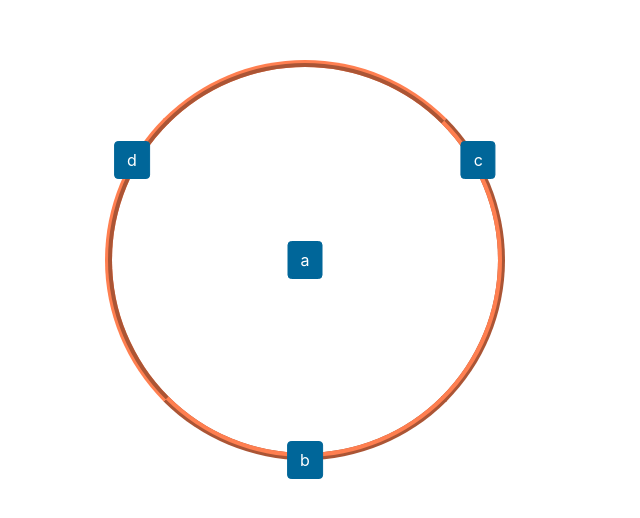
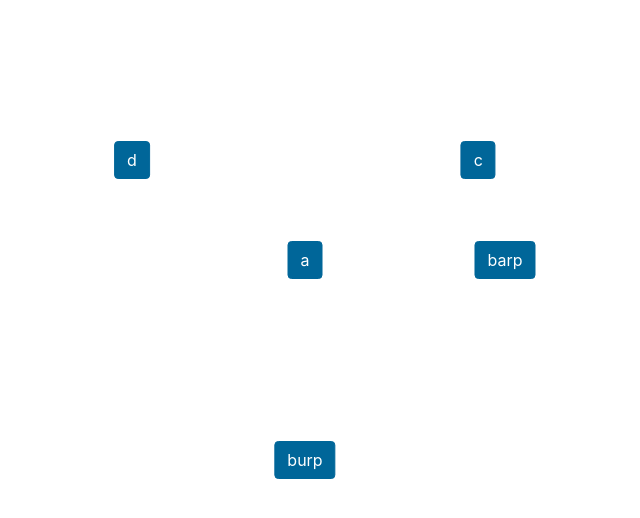
Before and after one commit to above-and-beyond-uor/help, a plain HTML site: page index.html in a window 1280 px wide. Shown: the part 140-658 px from the top of the page, without its empty margins (335-975 px from the left). Drawn offline with Linux system fonts and the light colour scheme.

Commit message:
handing over to nico

```diff
--- a/flowdata.csv
+++ b/flowdata.csv
@@ -1,5 +1,7 @@
 choice,location,text,branches,parent,row_no,label
 start,start,"Is the issue academic, administrative or personal?","administrative,academic,bop",,,a
-Administrative,administrative,Is it about your timetable?,,,,b
+Administrative,administrative,Is it about your timetable?,"burp,barp",,,b
 Academic,academic,Is it specific to one module?,,,,c
 beep,bop,hi there,,,,d
+burp,burp,,,,,burp
+barp,barp,,,,,barp
--- a/index.html
+++ b/index.html
@@ -16,7 +16,7 @@
 <script src="libraries/papaparse.4.3.6.min.js"></script>
 
 <link rel="stylesheet" href="libraries/bootstrapCollector.css">
-
+<!--
 <div style="border-radius:400px;
 border-style: ridge;
   border-color: coral;
@@ -28,9 +28,10 @@ border-style: ridge;
   margin-right: -50%;
   transform: translate(-50%, -50%);
    width:400; height:400"></div>
-
+-->
 <div id="map"></div>
 <script>
+
 function draw_node(this_row, generation, x_coordinate, y_coordinate){
   console.log("generation");
   console.log(generation);
@@ -71,21 +72,16 @@ function draw_node(this_row, generation, x_coordinate, y_coordinate){
     var this_degrees = branch_index * branch_degrees;
 
     var radius = 200;
-    var y_coordinate = 0 + Math.sin(this_degrees*Math.PI/180) * radius;
-    var x_coordinate = 0 + Math.cos(this_degrees*Math.PI/180) * radius;
+    y_coordinate = Math.sin(this_degrees*Math.PI/180) * radius;
+    x_coordinate = Math.cos(this_degrees*Math.PI/180) * radius;
 
     var this_new_row = csv_data.filter(function(local_row){
+      local_row.x_coordinate = x_coordinate;
+      local_row.y_coordinate = y_coordinate;
       return local_row.location == this_location;
     })[0];
     if(typeof(this_new_row) !== "undefined"){
       draw_node(this_new_row, new_generation, x_coordinate, y_coordinate);
-      console.log("this_degrees");
-      console.log(this_degrees);
-      console.log("y_coordinate");
-      console.log(y_coordinate);
-      console.log("x_coordinate");
-      console.log(x_coordinate);
-
     }
   });
 /*
@@ -108,7 +104,14 @@ $.get("flowdata.csv", function(data){
     header: true }
   ).data;
 
-  draw_node(csv_data[0], 1, 0, 0);
+  draw_node(
+    csv_data[0], // this_row
+    1,           // generation
+    0,           // x_coordinate
+    0            // y_coordinate
+  );
+
+
 
 });
 
```
